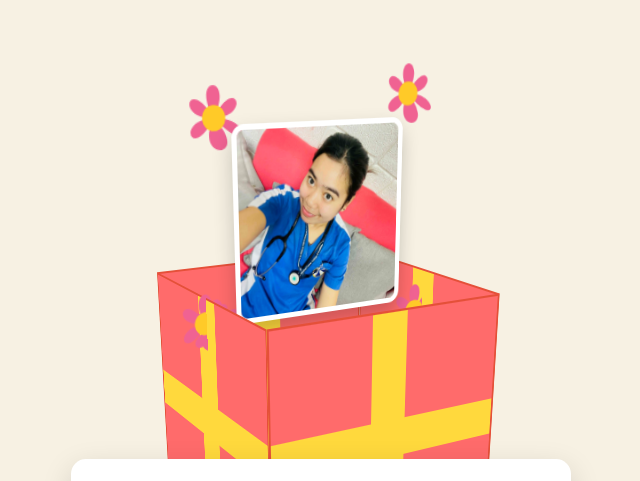
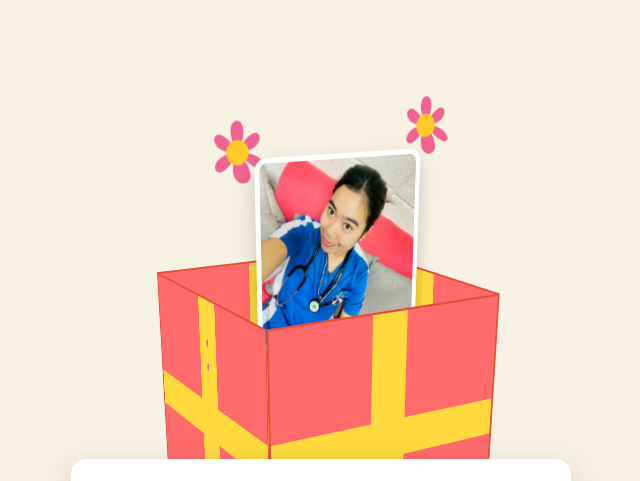
Before and after one commit to paulvencent3-bot/dann, a plain HTML site: page index.html in a window 1280 px wide. Both pictures are taken after a click on the element 633 px from the left and 402 px from the top of the page. Shown: the top 481 px of the page, without its empty margins (319-959 px from the left). Drawn offline with Linux system fonts and the light colour scheme.

Commit message:
Update index.html

```diff
--- a/index.html
+++ b/index.html
@@ -203,7 +203,7 @@
 
         /* --- Animation States --- */
         .scene.open .content {
-            transform: translate(-50%, -90%) rotateY(0deg);
+            transform: translate(-40%, -80%) rotateY(0deg);
             opacity: 1;
         }
 
```
